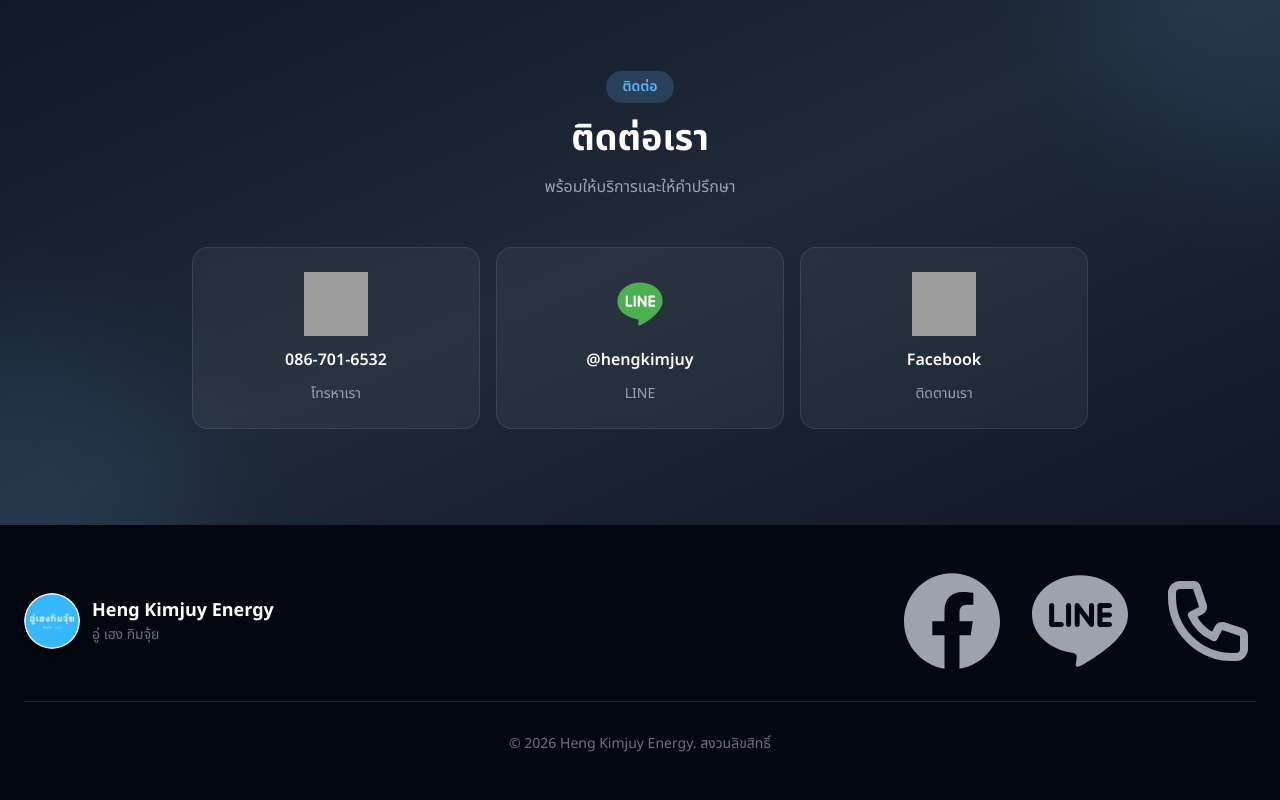
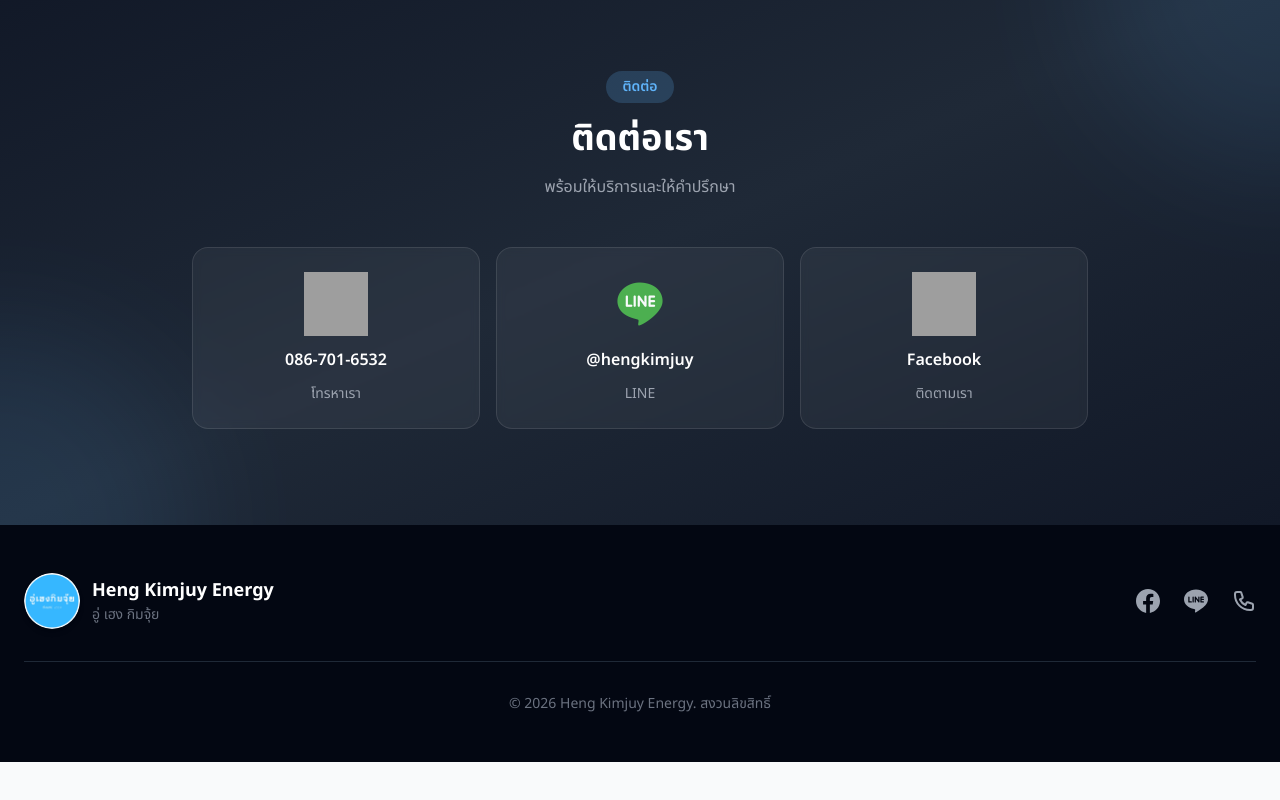
Before and after one commit to thepinyo/heng-kimjuy-energy-website, a website: page index.html in a window 1280 px wide. Shown: the part 3921-4721 px from the top of the page. After the commit the page ends 4683 px from the top, so only its background shows below. Drawn offline with nearby package versions, Linux system fonts and the light colour scheme; grey boxes are pictures that could not be loaded.

Commit message:
[HKE] update footer icon

```diff
--- a/index.html
+++ b/index.html
@@ -199,15 +199,15 @@
                         <p class="text-gray-500 text-sm" data-i18n="footer.tagline">อู่ เฮง กิมจุ้ย</p>
                     </div>
                 </div>
-                <div class="flex items-center gap-8">
+                <div class="flex items-center gap-6">
                     <a data-config="footer-facebook" href="#" target="_blank" rel="noopener noreferrer" class="text-gray-400 hover:text-primary transition-colors" aria-label="Facebook">
-                        <svg style="width:96px;height:96px" fill="currentColor" viewBox="0 0 24 24"><path d="M24 12.073c0-6.627-5.373-12-12-12s-12 5.373-12 12c0 5.99 4.388 10.954 10.125 11.854v-8.385H7.078v-3.47h3.047V9.43c0-3.007 1.792-4.669 4.533-4.669 1.312 0 2.686.235 2.686.235v2.953H15.83c-1.491 0-1.956.925-1.956 1.874v2.25h3.328l-.532 3.47h-2.796v8.385C19.612 23.027 24 18.062 24 12.073z"/></svg>
+                        <svg class="w-6 h-6" fill="currentColor" viewBox="0 0 24 24"><path d="M24 12.073c0-6.627-5.373-12-12-12s-12 5.373-12 12c0 5.99 4.388 10.954 10.125 11.854v-8.385H7.078v-3.47h3.047V9.43c0-3.007 1.792-4.669 4.533-4.669 1.312 0 2.686.235 2.686.235v2.953H15.83c-1.491 0-1.956.925-1.956 1.874v2.25h3.328l-.532 3.47h-2.796v8.385C19.612 23.027 24 18.062 24 12.073z"/></svg>
                     </a>
                     <a data-config="footer-line" href="#" class="text-gray-400 hover:text-green-400 transition-colors" aria-label="LINE">
-                        <svg style="width:96px;height:96px" fill="currentColor" viewBox="0 0 24 24"><path d="M19.365 9.863c.349 0 .63.285.63.631 0 .345-.281.63-.63.63H17.61v1.125h1.755c.349 0 .63.283.63.63 0 .344-.281.629-.63.629h-2.386c-.345 0-.627-.285-.627-.629V8.108c0-.345.282-.63.63-.63h2.386c.346 0 .627.285.627.63 0 .349-.281.63-.63.63H17.61v1.125h1.755zm-3.855 3.016c0 .27-.174.51-.432.596-.064.021-.133.031-.199.031-.211 0-.391-.09-.51-.25l-2.443-3.317v2.94c0 .344-.279.629-.631.629-.346 0-.626-.285-.626-.629V8.108c0-.27.173-.51.43-.595.06-.023.136-.033.194-.033.195 0 .375.104.495.254l2.462 3.33V8.108c0-.345.282-.63.63-.63.345 0 .63.285.63.63v4.771zm-5.741 0c0 .344-.282.629-.631.629-.345 0-.627-.285-.627-.629V8.108c0-.345.282-.63.63-.63.346 0 .628.285.628.63v4.771zm-2.466.629H4.917c-.345 0-.63-.285-.63-.629V8.108c0-.345.285-.63.63-.63.348 0 .63.285.63.63v4.141h1.756c.348 0 .629.283.629.63 0 .344-.282.629-.629.629M24 10.314C24 4.943 18.615.572 12 .572S0 4.943 0 10.314c0 4.811 4.27 8.842 10.035 9.608.391.082.923.258 1.058.59.12.301.079.766.038 1.08l-.164 1.02c-.045.301-.24 1.186 1.049.645 1.291-.539 6.916-4.078 9.436-6.975C23.176 14.393 24 12.458 24 10.314"/></svg>
+                        <svg class="w-6 h-6" fill="currentColor" viewBox="0 0 24 24"><path d="M19.365 9.863c.349 0 .63.285.63.631 0 .345-.281.63-.63.63H17.61v1.125h1.755c.349 0 .63.283.63.63 0 .344-.281.629-.63.629h-2.386c-.345 0-.627-.285-.627-.629V8.108c0-.345.282-.63.63-.63h2.386c.346 0 .627.285.627.63 0 .349-.281.63-.63.63H17.61v1.125h1.755zm-3.855 3.016c0 .27-.174.51-.432.596-.064.021-.133.031-.199.031-.211 0-.391-.09-.51-.25l-2.443-3.317v2.94c0 .344-.279.629-.631.629-.346 0-.626-.285-.626-.629V8.108c0-.27.173-.51.43-.595.06-.023.136-.033.194-.033.195 0 .375.104.495.254l2.462 3.33V8.108c0-.345.282-.63.63-.63.345 0 .63.285.63.63v4.771zm-5.741 0c0 .344-.282.629-.631.629-.345 0-.627-.285-.627-.629V8.108c0-.345.282-.63.63-.63.346 0 .628.285.628.63v4.771zm-2.466.629H4.917c-.345 0-.63-.285-.63-.629V8.108c0-.345.285-.63.63-.63.348 0 .63.285.63.63v4.141h1.756c.348 0 .629.283.629.63 0 .344-.282.629-.629.629M24 10.314C24 4.943 18.615.572 12 .572S0 4.943 0 10.314c0 4.811 4.27 8.842 10.035 9.608.391.082.923.258 1.058.59.12.301.079.766.038 1.08l-.164 1.02c-.045.301-.24 1.186 1.049.645 1.291-.539 6.916-4.078 9.436-6.975C23.176 14.393 24 12.458 24 10.314"/></svg>
                     </a>
                     <a data-config="footer-phone" href="#" class="text-gray-400 hover:text-primary transition-colors" aria-label="Phone">
-                        <svg style="width:96px;height:96px" fill="none" stroke="currentColor" viewBox="0 0 24 24"><path stroke-linecap="round" stroke-linejoin="round" stroke-width="2" d="M3 5a2 2 0 012-2h3.28a1 1 0 01.948.684l1.498 4.493a1 1 0 01-.502 1.21l-2.257 1.13a11.042 11.042 0 005.516 5.516l1.13-2.257a1 1 0 011.21-.502l4.493 1.498a1 1 0 01.684.949V19a2 2 0 01-2 2h-1C9.716 21 3 14.284 3 6V5z"/></svg>
+                        <svg class="w-6 h-6" fill="none" stroke="currentColor" viewBox="0 0 24 24"><path stroke-linecap="round" stroke-linejoin="round" stroke-width="2" d="M3 5a2 2 0 012-2h3.28a1 1 0 01.948.684l1.498 4.493a1 1 0 01-.502 1.21l-2.257 1.13a11.042 11.042 0 005.516 5.516l1.13-2.257a1 1 0 011.21-.502l4.493 1.498a1 1 0 01.684.949V19a2 2 0 01-2 2h-1C9.716 21 3 14.284 3 6V5z"/></svg>
                     </a>
                 </div>
             </div>
```
